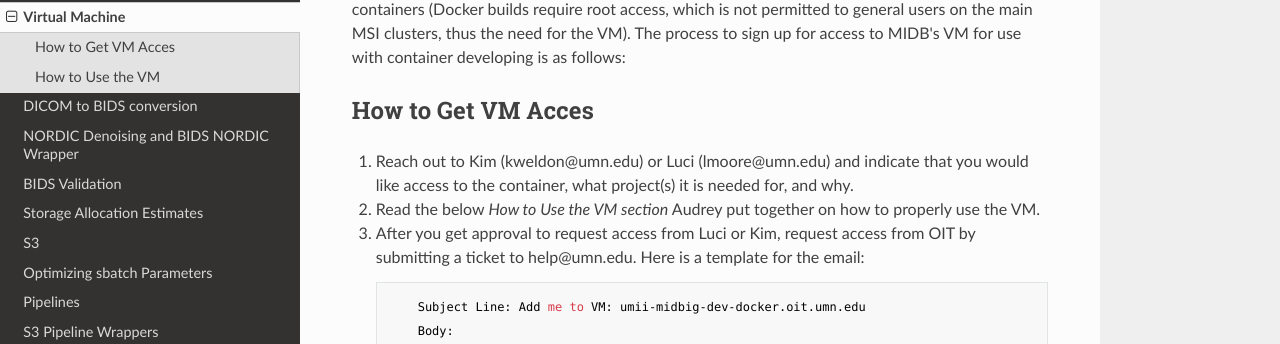
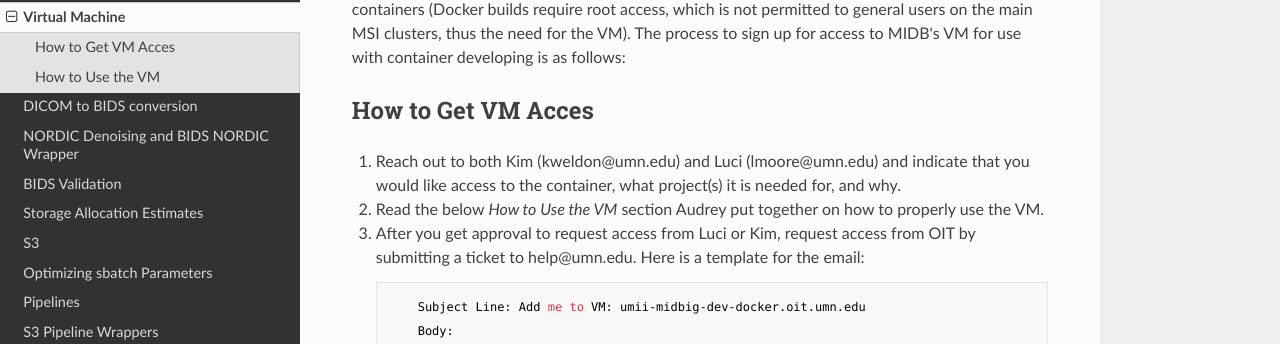
Before and after one commit to DCAN-Labs/cdni-brain, an MkDocs documentation site: the page built from docs/vm.md, in a window 1280 px wide and 900 px high. Shown: the part 186-530 px from the top of the window. Built offline with MkDocs 1.6.1, drawn with Linux system fonts in a browser that asks for light colours; nearby versions of some CDN libraries.

Commit message:
updated vm contact step

```diff
--- a/docs/vm.md
+++ b/docs/vm.md
@@ -4,8 +4,8 @@ DCAN Labs has access to a Virtual Machine (VM) for the purpose of building Docke
 
 ## How to Get VM Acces
 
-1. Reach out to Kim (kweldon@umn.edu) or Luci (lmoore@umn.edu) and indicate that you would like access to the container, what project(s) it is needed for, and why.
-2. Read the below *How to Use the VM section* Audrey put together on how to properly use the VM.
+1. Reach out to both Kim (kweldon@umn.edu) and Luci (lmoore@umn.edu) and indicate that you would like access to the container, what project(s) it is needed for, and why.
+2. Read the below *How to Use the VM* section Audrey put together on how to properly use the VM.
 3. After you get approval to request access from Luci or Kim, request access from OIT by submitting a ticket to help@umn.edu. Here is a template for the email:
 
             Subject Line: Add me to VM: umii-midbig-dev-docker.oit.umn.edu
```
